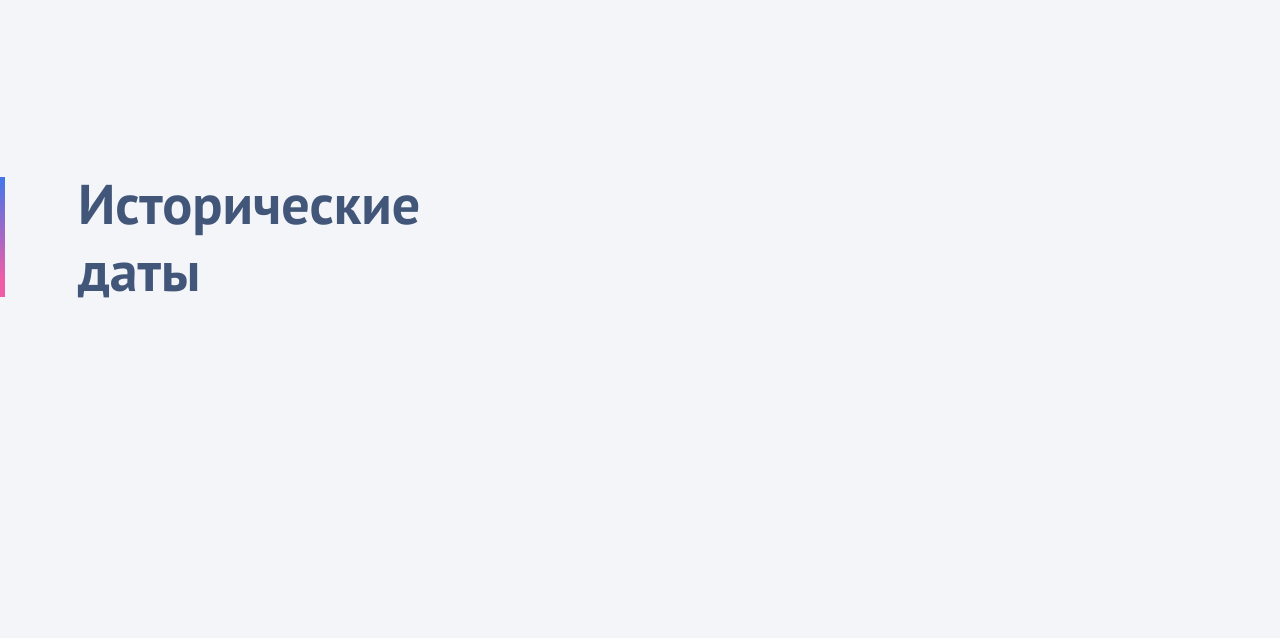
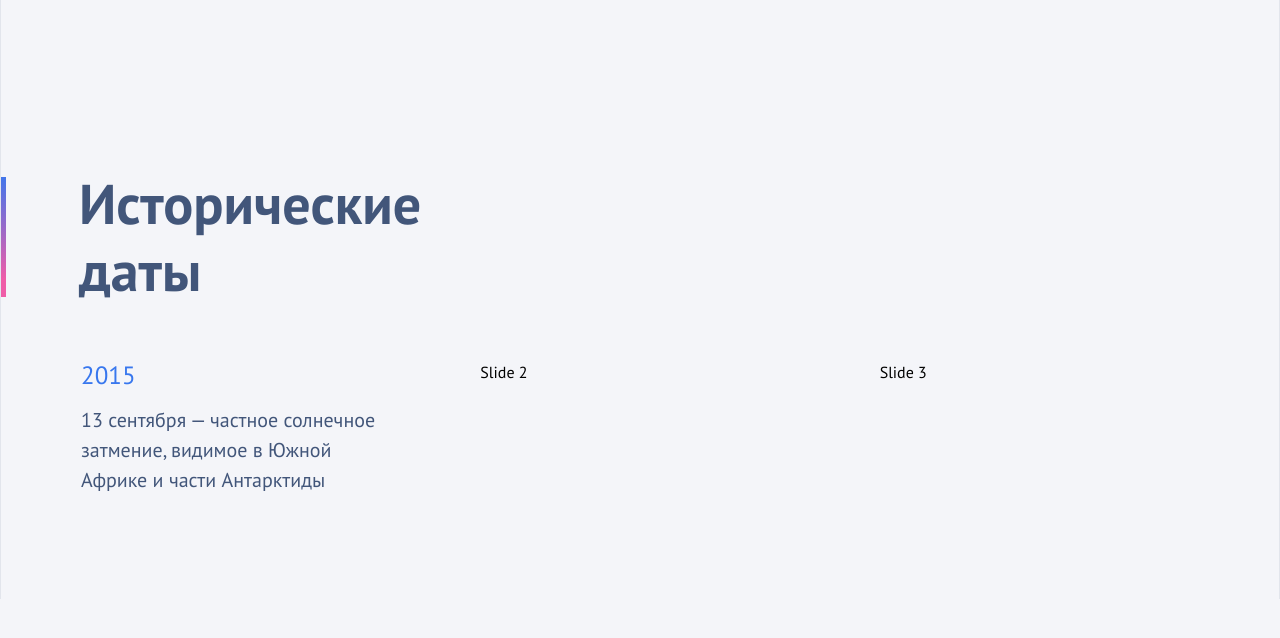
Before and after one commit to phildesign/only-test-task, a React (Create React App) app: page / in a window 1280 px wide. Shown: the top 638 px of the page. Built offline with nearby package versions, Linux system fonts and the light colour scheme.

Commit message:
feat: add Ptag and SliderDate

```diff
--- a/package.json
+++ b/package.json
@@ -7,6 +7,7 @@
 		"react": "^18.3.1",
 		"react-dom": "^18.3.1",
 		"react-scripts": "^5.0.1",
+		"swiper": "^11.2.1",
 		"typescript": "^4.9.5",
 		"web-vitals": "^2.1.4"
 	},
--- a/src/components/App/App.tsx
+++ b/src/components/App/App.tsx
@@ -1,5 +1,6 @@
 import Container from '../Container/Container';
 import Htag from '../Htag/Htag';
+import SliderDate from '../SliderDate/SliderDate';
 import TimePeriod from '../TimePeriod/TimePeriod';
 
 import styles from './App.module.scss';
@@ -12,6 +13,7 @@ const App: React.FC = () => {
 					<Htag tag="h2" withBorder>
 						Исторические <br /> даты
 					</Htag>
+					<SliderDate />
 				</TimePeriod>
 			</Container>
 		</div>
--- a/src/components/Htag/Htag.module.scss
+++ b/src/components/Htag/Htag.module.scss
@@ -3,6 +3,14 @@
 	line-height: 67.2px;
 	font-weight: 700;
 	color: #42567a;
+}
+
+.h3 {
+	font-size: 25px;
+	font-weight: 400;
+	line-height: 30px;
+	color: #3877ee;
+	margin-bottom: 15px;
 }
 
 .withBorder {
--- /dev/null
+++ b/src/components/Ptag/Ptag.module.scss
@@ -0,0 +1,6 @@
+.root {
+	font-size: 20px;
+	font-weight: 400;
+	line-height: 30px;
+	color: #42567a;
+}
--- /dev/null
+++ b/src/components/Ptag/Ptag.props.ts
@@ -0,0 +1,6 @@
+import { ReactNode } from 'react';
+
+export interface PtagProps {
+	className?: string;
+	children: ReactNode;
+}
--- /dev/null
+++ b/src/components/Ptag/Ptag.tsx
@@ -0,0 +1,10 @@
+import clsx from 'clsx';
+import { PtagProps } from './Ptag.props';
+
+import styles from './Ptag.module.scss';
+
+const Ptag: React.FC<PtagProps> = ({ children, className }) => {
+	return <p className={clsx(styles.root, className)}>{children}</p>;
+};
+
+export default Ptag;
--- /dev/null
+++ b/src/components/SliderDate/SliderDate.module.scss
@@ -0,0 +1,8 @@
+.root {
+	padding: 56px 80px 0;
+}
+
+.slide {
+	max-width: 320px;
+	width: 100%;
+}
--- /dev/null
+++ b/src/components/SliderDate/SliderDate.tsx
@@ -0,0 +1,28 @@
+import { Swiper, SwiperSlide } from 'swiper/react';
+import Htag from '../Htag/Htag';
+import Ptag from '../Ptag/Ptag';
+
+import 'swiper/css';
+import styles from './SliderDate.module.scss';
+
+const SliderDate: React.FC = () => {
+	return (
+		<div className={styles.root}>
+			<Swiper spaceBetween={80} slidesPerView={3}>
+				<SwiperSlide className={styles.slide}>
+					<Htag tag="h3">2015</Htag>
+					<Ptag>
+						13 сентября — частное солнечное затмение, видимое в Южной Африке и части Антарктиды
+					</Ptag>
+				</SwiperSlide>
+				<SwiperSlide>Slide 2</SwiperSlide>
+				<SwiperSlide>Slide 3</SwiperSlide>
+				<SwiperSlide>Slide 4</SwiperSlide>
+				<SwiperSlide>Slide 5</SwiperSlide>
+				<SwiperSlide>Slide 6</SwiperSlide>
+			</Swiper>
+		</div>
+	);
+};
+
+export default SliderDate;
--- a/src/components/TimePeriod/TimePeriod.module.scss
+++ b/src/components/TimePeriod/TimePeriod.module.scss
@@ -1,4 +1,6 @@
 .root {
 	padding-top: 170px;
 	padding-bottom: 104px;
+	border-left: 1px solid #e2e5ec;
+	border-right: 1px solid #e2e5ec;
 }
```
Also changed, not shown: 1 other file (tests, documents, lock files or other folders).
